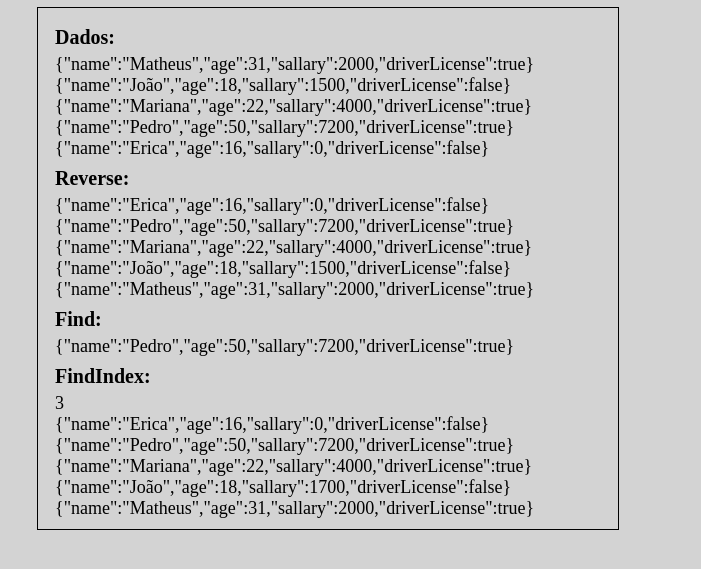
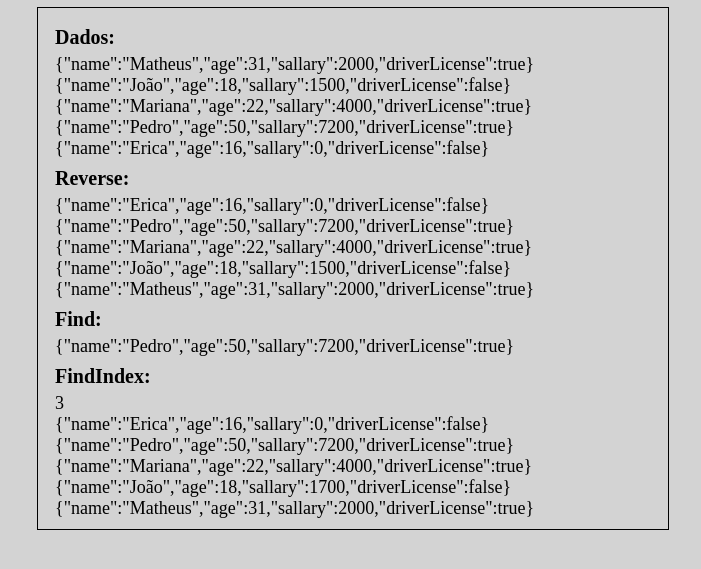
Before and after one commit to henriquemsleal/metodos-array-javascript, a plain HTML site: page index.html in a window 1280 px wide. Shown: the part 85-654 px from the top of the page, without its empty margins (0-701 px from the left). Drawn offline with Linux system fonts and the light colour scheme.

Commit message:
Update style.css

```diff
--- a/style.css
+++ b/style.css
@@ -27,12 +27,12 @@ p {
 
 #metodos {
   border: 1px solid black;
-  width: 560px;
+  width: 610px;
   padding: 10px;
   margin-left: 7px;
 }
 
 #metodos .metodos {
-  width: 500px;
+  width: 700px;
   margin-left: 7px;
 }
```
